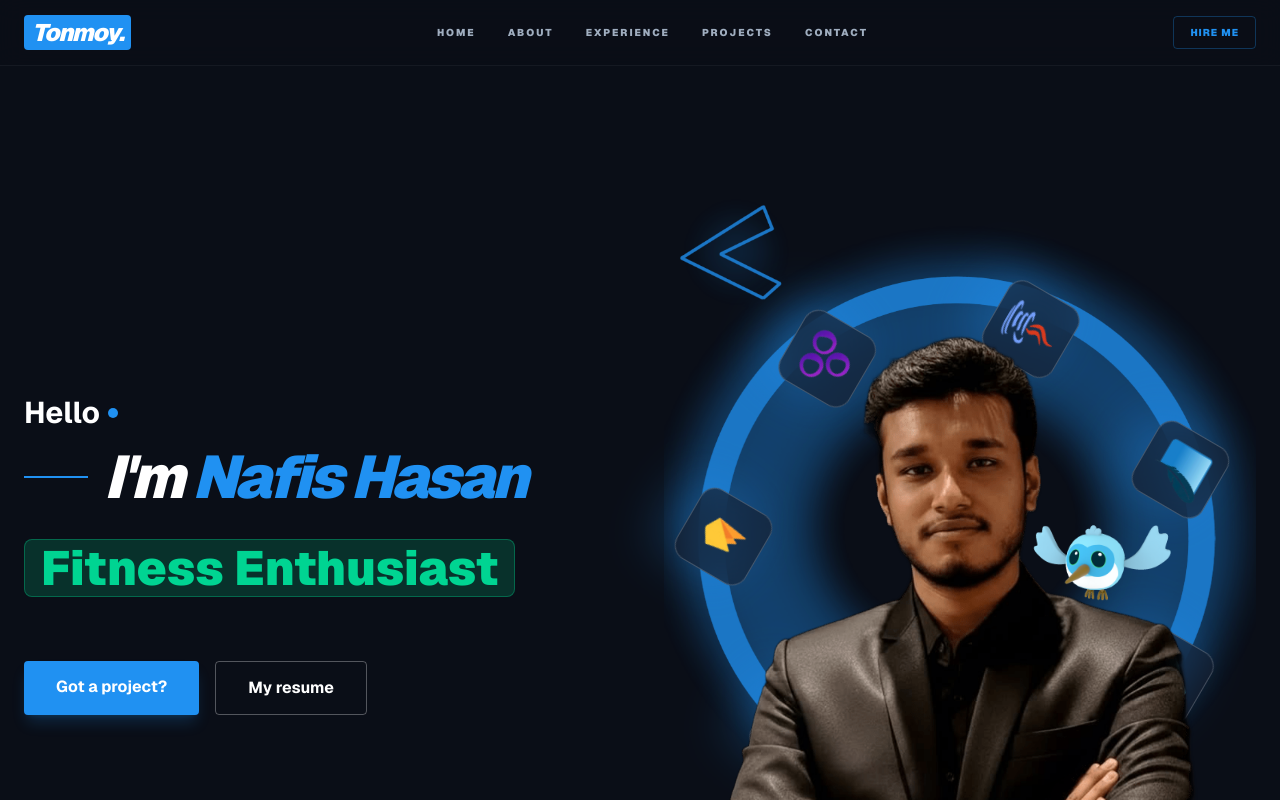
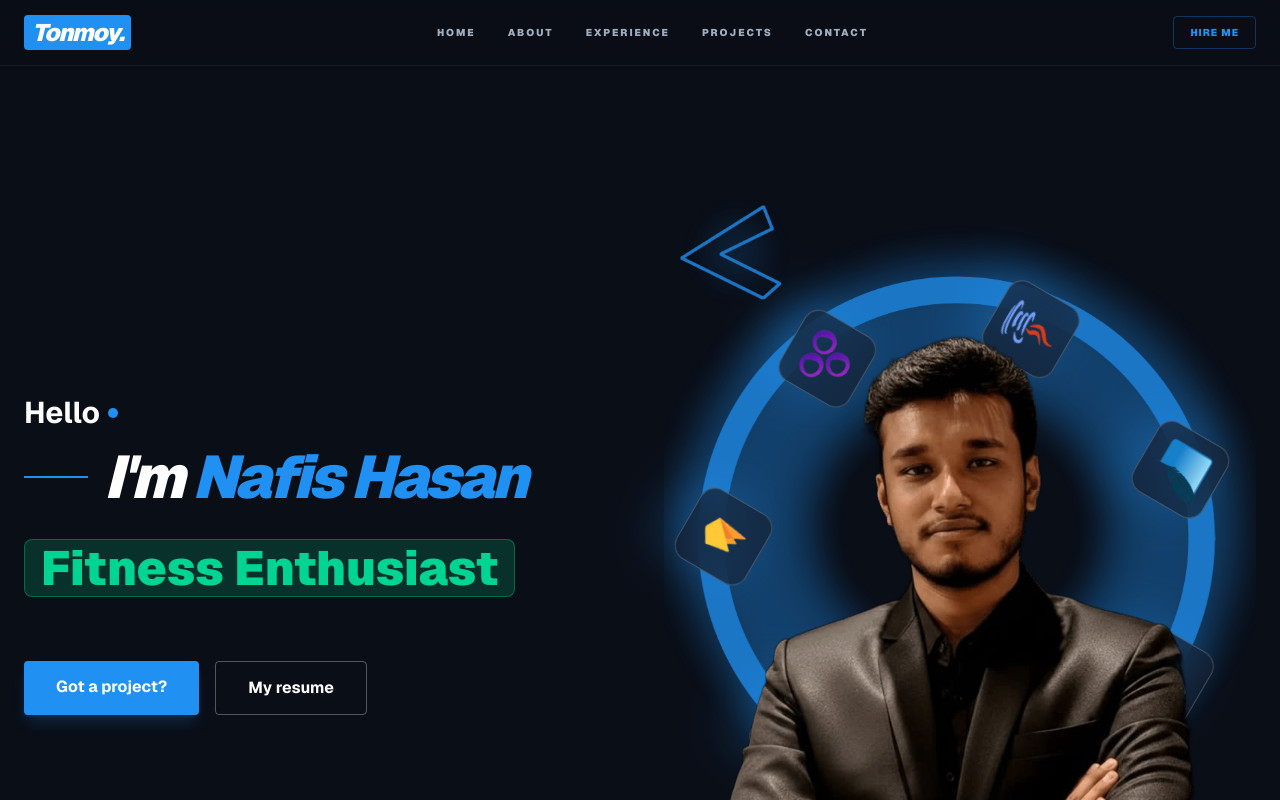
Before and after one commit to Nafis71/portfolio, a Next.js app: page / in a window 1280 px wide. Shown: the top 800 px of the page. Built offline with nearby package versions, Linux system fonts and the light colour scheme.

Commit message:
animation and bird

```diff
--- a/app/hero.tsx
+++ b/app/hero.tsx
@@ -143,7 +143,7 @@ const Hero = ({ works }: { works: { title: string; bg?: string }[] }) => {
           </div>
 
           {/* Bird GIF */}
-          <div className="absolute top-[40%] right-[8%] md:right-[13%] w-[80px] md:w-[160px] z-20 pointer-events-none animate-bounce-slow">
+          {/*<div className="absolute top-[40%] right-[8%] md:right-[13%] w-[80px] md:w-[160px] z-20 pointer-events-none animate-bounce-slow">
             <Image
               src="/bird.gif"
               alt="Flying Bird"
@@ -151,7 +151,7 @@ const Hero = ({ works }: { works: { title: string; bg?: string }[] }) => {
               height={100}
               width={100}
             />
-          </div>
+          </div>*/}
         </div>
       </div>
     </section>
--- a/app/page.tsx
+++ b/app/page.tsx
@@ -390,7 +390,7 @@ const FadeInWhenVisible = ({ children }: { children: React.ReactNode }) => (
     initial={{ opacity: 0, y: 30 }}
     whileInView={{ opacity: 1, y: 0 }}
     viewport={{ once: true, margin: "-100px" }}
-    transition={{ duration: 0.8, ease: "easeOut" }}
+    transition={{ duration: 1.5, ease: "easeOut" }}
   >
     {children}
   </motion.div>
```
